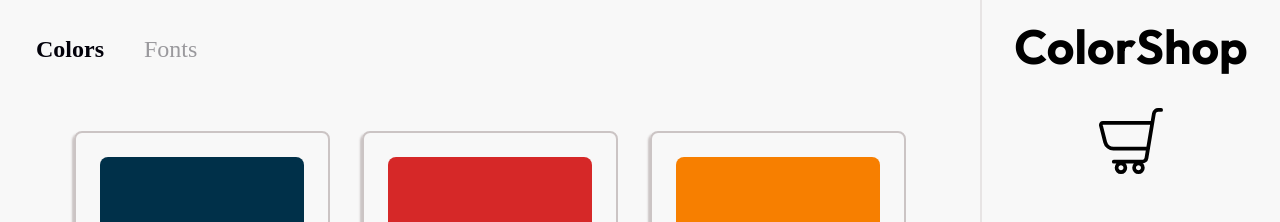
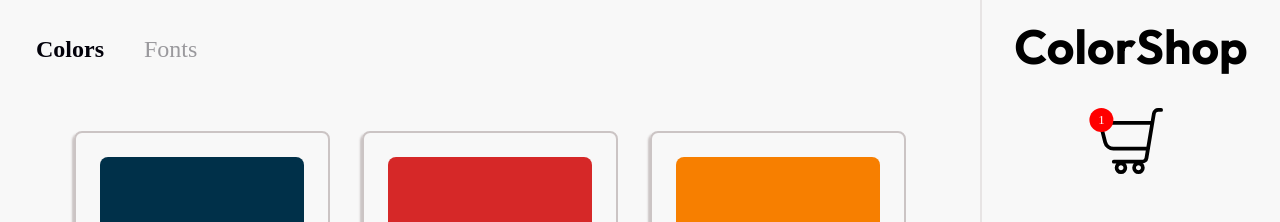
Before and after one commit to erick505alvarez/colorshop, a React app: page / in a window 1280 px wide. Both pictures are taken after a click on the element 284 px from the left and 373 px from the top of the page. Shown: the top 222 px of the page. Built offline with nearby package versions, Linux system fonts and the light colour scheme.

Commit message:
Add shopping cart count jumping animation

```diff
--- a/client/components/Card.jsx
+++ b/client/components/Card.jsx
@@ -36,14 +36,14 @@ const Card = ({ elm }) => {
             </div>
             <div className="card-bottom">
                 <div className='btn like-btn' onClick={likeDispatch}>
-                    <img src={likeBtn} alt="like-button" />
+                    <img draggable='false' src={likeBtn} alt="like-button" />
                     {/* <svg width="55" height="55" viewBox="0 0 55 55" fill="none" xmlns="http://www.w3.org/2000/svg">
                         <path fill-rule="evenodd" clip-rule="evenodd" d="M27.7782 23.2218L29.1109 21.8891C31.2588 19.7412 34.7412 19.7412 36.8891 21.8891C39.037 24.037 39.037 27.5194 36.8891 29.6673L28.7574 37.799C28.6647 37.8917 28.5583 37.9624 28.4448 38.011L28.435 38.0208C28.0445 38.4113 27.4113 38.4113 27.0208 38.0208L18.8891 29.8891C16.7412 27.7412 16.7412 24.2588 18.8891 22.1109C21.037 19.963 24.5194 19.963 26.6673 22.1109L27.7782 23.2218ZM20.3033 28.4749L27.7782 35.9497L35.4749 28.253C36.8417 26.8862 36.8417 24.6701 35.4749 23.3033C34.108 21.9365 31.892 21.9365 30.5251 23.3033L27.7782 26.0503L25.253 23.5251C23.8862 22.1583 21.6701 22.1583 20.3033 23.5251C18.9365 24.892 18.9365 27.108 20.3033 28.4749Z" fill="black"/>
                         <path fill-rule="evenodd" clip-rule="evenodd" d="M0 27.5C0 12.3122 12.3122 0 27.5 0C42.6878 0 55 12.3122 55 27.5C55 42.6878 42.6878 55 27.5 55C12.3122 55 0 42.6878 0 27.5ZM27.5 53C13.4167 53 2 41.5833 2 27.5C2 13.4167 13.4167 2 27.5 2C41.5833 2 53 13.4167 53 27.5C53 41.5833 41.5833 53 27.5 53Z" fill="black"/>
                     </svg> */}
                 </div>
                 <div className='btn cart-btn' onClick={cartDispatch}>
-                    <img src={cartBtn} alt="add-to-cart-button" />
+                    <img draggable='false' src={cartBtn} alt="add-to-cart-button" />
                     {/* <svg width="54" height="54" viewBox="0 0 54 54" fill="none" xmlns="http://www.w3.org/2000/svg">
                       <path d="M27 16.4688V37.0938M16.6875 26.7812H37.3125M1.21875 26.7812C1.21875 33.6189 3.93498 40.1764 8.7699 45.0113C13.6048 49.8463 20.1624 52.5625 27 52.5625C33.8376 52.5625 40.3952 49.8463 45.2301 45.0113C50.065 40.1764 52.7812 33.6189 52.7812 26.7812C52.7812 19.9436 50.065 13.3861 45.2301 8.55115C40.3952 3.71623 33.8376 1 27 1C20.1624 1 13.6048 3.71623 8.7699 8.55115C3.93498 13.3861 1.21875 19.9436 1.21875 26.7812Z" stroke="black" stroke-width="2" stroke-linecap="round" stroke-linejoin="round"/>
                     </svg> */}
--- a/client/components/Sidebar.jsx
+++ b/client/components/Sidebar.jsx
@@ -1,17 +1,37 @@
-import React from 'react';
-import { useSelector } from 'react-redux';
+import React, { useEffect } from 'react';
+import { useSelector, useDispatch } from 'react-redux';
 
 import cartSvg from './../assets/cart.svg'
 
 const Sidebar = () => {
     // hooks
-    const cart = useSelector((state) => state.cart);
+    const numItems = useSelector((state) => state.cart.numItems);
+    const dispatch = useDispatch();
+
+    // Animation effect for shopping icon
+    useEffect(() => {
+        if (numItems > 0) {
+            const icon = document.querySelector('.shopping-count-icon');
+            if (icon) {
+                icon.classList.add('jump-animation');
+                setTimeout(() => {
+                    icon.classList.remove('jump-animation');
+                }, 500)
+            }
+        }
+    }), [numItems];
 
     return <div className='sidebar'>
         <div className="top">
             <h1 className='logo'>ColorShop</h1>
             <div className='cart-icon-container'>
-                <img src={cartSvg} alt="cart" />
+                {numItems !==0 && (
+                    <div className={`shopping-count-icon${numItems === 0 ? ' hide' : ''}`}>
+                        {numItems}
+                        {/* {2} */}
+                    </div>
+                )}
+                <img src={cartSvg} alt="cart" className='cart-icon'/>
                 {/* below does not work bc the path is resolved in the browser, not during webpack build */}
                 {/* <img src='./client/assets/cart.svg"' alt="cart" /> */}
             </div>
--- a/client/scss/_styles.scss
+++ b/client/scss/_styles.scss
@@ -65,7 +65,7 @@ h1 {
         &:hover {
             text-shadow: 0.5px 0 0 currentColor, -0.5px 0 0 currentColor,
             0 0.5px 0 currentColor, 0 -0.5px 0 currentColor;
-            transition: all 0.1s ease;
+            // transition: all 0.1s ease;
         }
     }
 
@@ -197,6 +197,49 @@ h1 {
         // background-color: red;
         // background-image: url('../assets/cart.svg');
         // background-repeat: no-repeat;
+
+        .cart-icon {
+
+        }
+        .shopping-count-icon {
+            position: absolute;
+            z-index: 1;
+            // transform: translate(-.5rem, .1rem);
+            transform: translateX(-40%);
+            width: 1.5rem;
+            height: 1.5rem;
+            background-color: red;
+            color: white;
+            font-size: .8rem;
+            display: flex;
+            justify-content: center;
+            align-items: center;
+            border-radius: 50%;
+
+            transition: transform 0.05s ease-in-out;
+
+            &.hide {
+                display: none;
+            }
+
+            @keyframes jump {
+                0% {
+                    transform: translate(-40%, 0);
+                    opacity: 1;
+                }
+                50% {
+                    transform: translate(-40%, -50%);
+                }
+                100% {
+                    transform: translate(-40%, 0);
+                }
+            }
+
+            &.jump-animation {
+                animation: jump 0.2s ease forwards;
+            }
+        }
+
     }
 }
 
```
